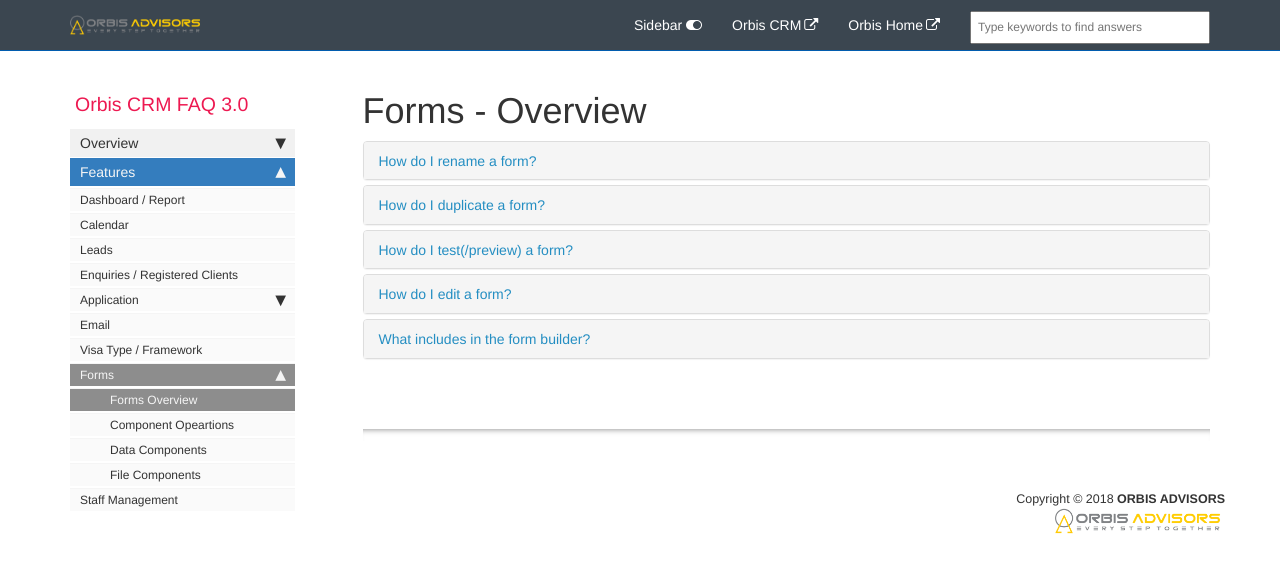
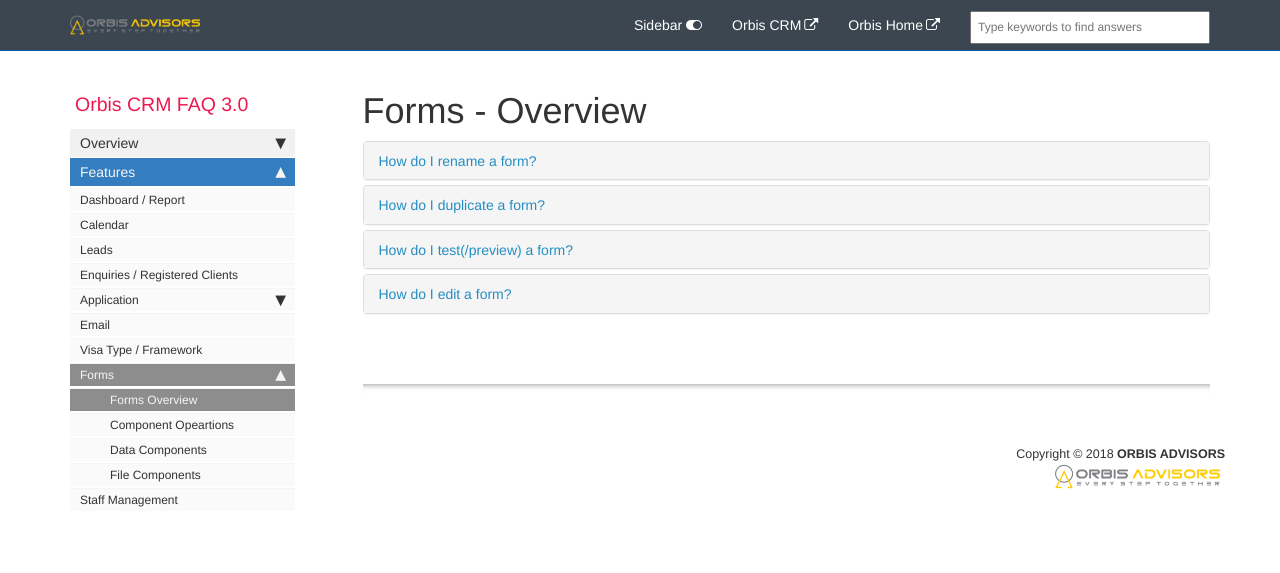
Before and after one commit to ndkhaivn/orbiscrm, a Jekyll site: the page built from pages/orbiscrm.faq/faq.forms_overview.md, in a window 1280 px wide. Shown: the top 573 px of the page. Built offline with Jekyll 4.4.1, drawn with Linux system fonts in a browser that asks for light colours; comment, search, counter and statistics services are not loaded.

Commit message:
Delete an useless Q in form_overviwe

```diff
--- a/pages/orbiscrm.faq/faq.forms_overview.md
+++ b/pages/orbiscrm.faq/faq.forms_overview.md
@@ -87,27 +87,6 @@
         </div>
     </div>
     <!-- /.panel -->
-    <div class="panel panel-default">
-        <div class="panel-heading">
-            <h4 class="panel-title">
-                <a class="noCrossRef accordion-toggle" data-toggle="collapse" data-parent="#accordion" href="#what-includes-in-the-form-builder">
-                    What includes in the form builder?
-                </a>
-            </h4>
-        </div>
-        <div id="what-includes-in-the-form-builder" class="panel-collapse collapse noCrossRef">
-            <div class="panel-body">
-                <ul>
-                    <li><a href="faq.form_builder_component_operations.html">Components Operations</a></li>
-                    <li><a href="faq.form_builder_basic.html">Basic Components</a></li>
-                    <li><a href="faq.form_builder_advanced.html">Advanced Components</a></li>
-                    <li><a href="faq.form_builder_layout.html">Layout Components</a></li>
-                    <li><a href="faq.form_builder_other.html">Other Components</a></li>
-                </ul>
-            </div>
-        </div>
-    </div>
-    <!-- /.panel -->
 </div>
 <!-- /.panel-group -->
 
```
